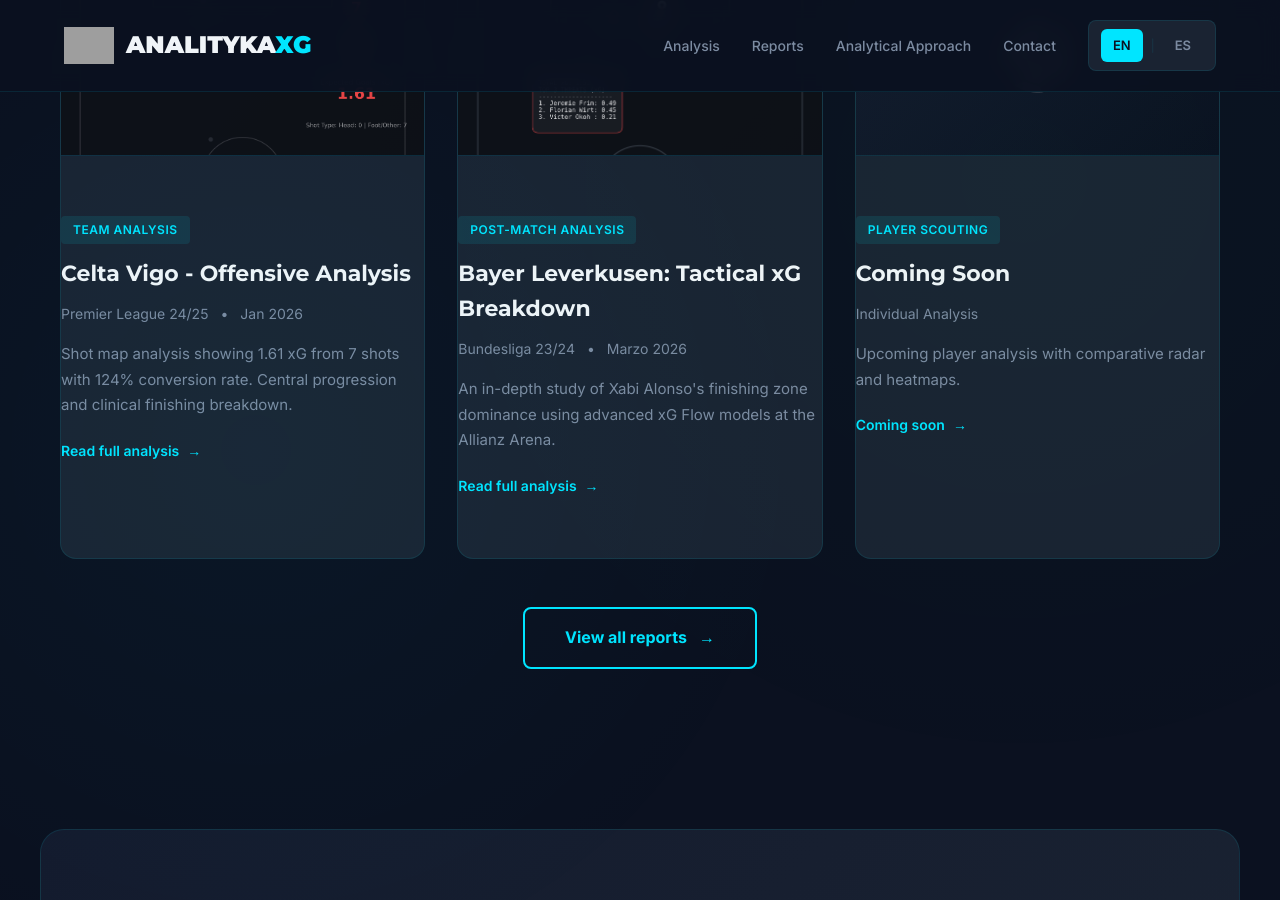
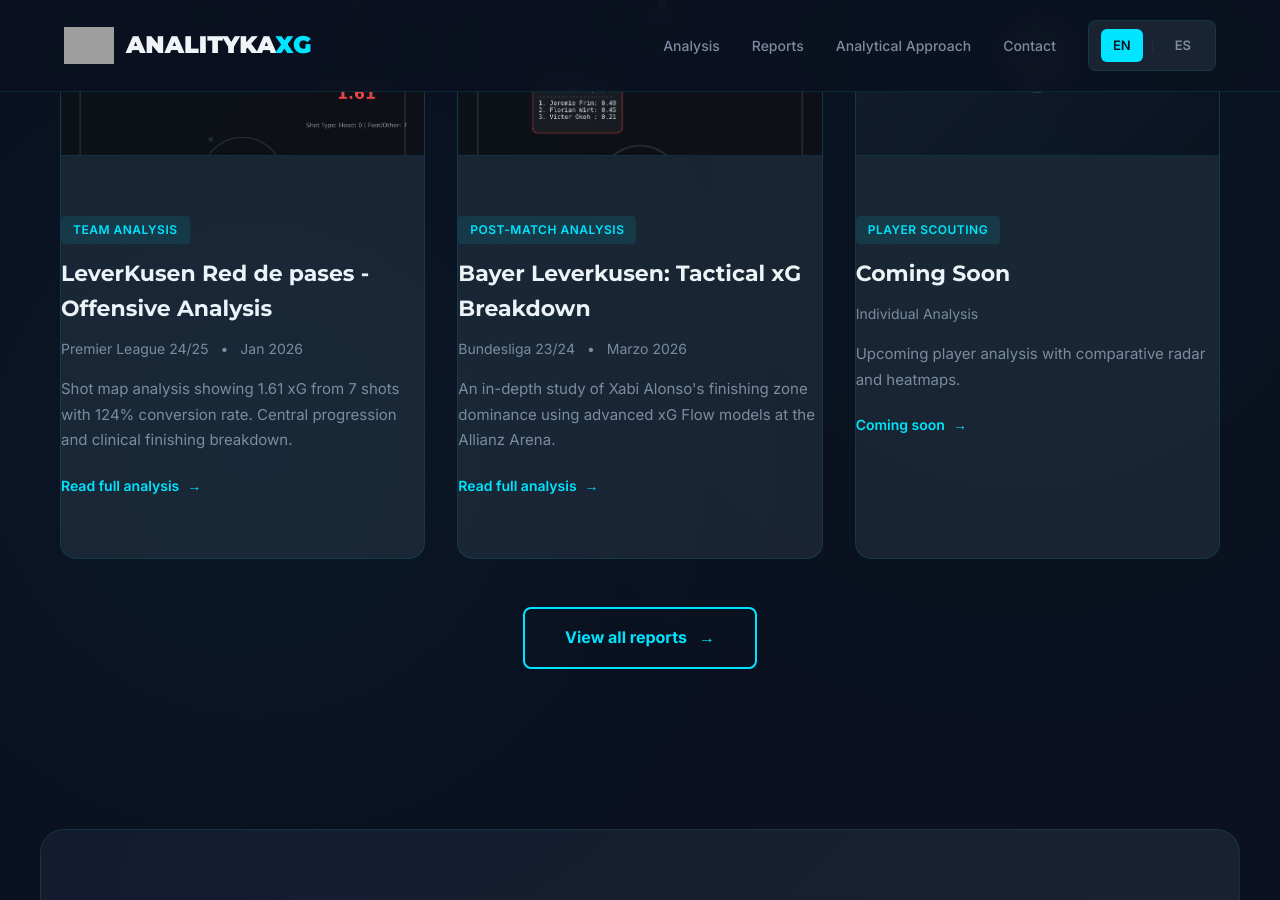
Before and after one commit to Fiallos77/analitykaXG, a Jekyll site: the page built from index.md, in a window 1280 px wide and 900 px high, scrolled down 1710 px. Built offline with Jekyll 4.4.1, drawn with Linux system fonts in a browser that asks for light colours; grey boxes are pictures that could not be loaded.

Commit message:
Update report link and title for Bayer Leverkusen

```diff
--- a/index.md
+++ b/index.md
@@ -57,13 +57,13 @@ lang: en
     </div>
     <div class="reports-grid">
         <!-- Card 1: Celta Vigo -->
-        <a href="{{ site.baseurl }}/reports/celta-vigo-offensive-analysis-2025" class="report-card">
+        <a href="{{ site.baseurl }}/reports/BayerLeverkusenPassNetwork" class="report-card">
             <div class="report-thumbnail">
                 <img src="{{ site.baseurl }}/assets/images/celta-vigo-shot-map.png" alt="Celta Vigo Shot Map">
             </div>
             <div class="report-content">
                 <span class="report-tag">Team Analysis</span>
-                <h3>Celta Vigo - Offensive Analysis</h3>
+                <h3>LeverKusen Red de pases - Offensive Analysis</h3>
                 <div class="report-meta">
                     <span>Premier League 24/25</span><span>•</span><span>Jan 2026</span>
                 </div>
```
